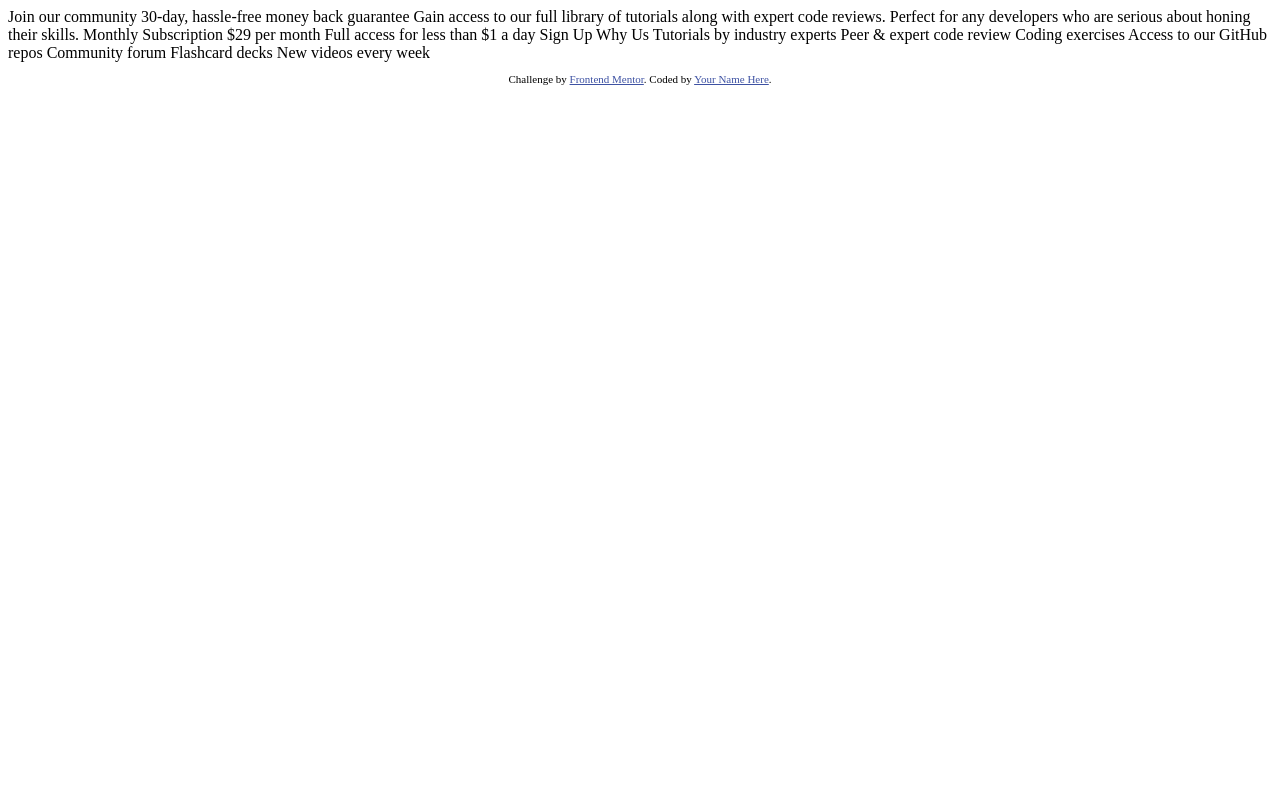
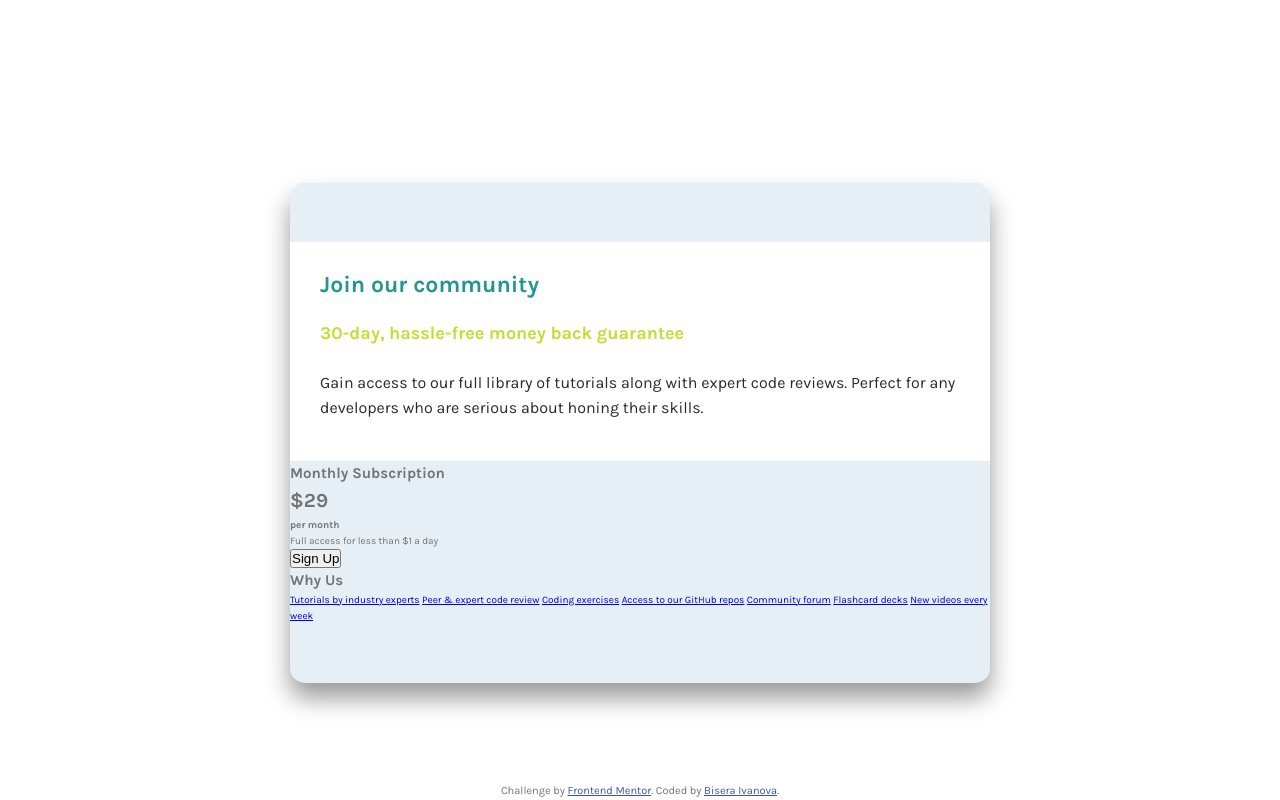
Before and after one commit to TrellixVulnTeam/single-price-grid-component_77LR, a website: page Starter files/index.html in a window 1280 px wide. Drawn offline with Linux system fonts and the light colour scheme.

Commit message:
Top component completed

```diff
--- a/Starter files/index.html
+++ b/Starter files/index.html
@@ -3,48 +3,66 @@
 <head>
     <meta charset="UTF-8">
     <meta name="viewport" content="width=device-width, initial-scale=1.0"> <!-- displays site properly based on user's device -->
-
+    <link rel="stylesheet" href="css/style.css">
     <link rel="icon" type="image/png" sizes="32x32" href="./images/favicon-32x32.png">
-
+    <link href="https://fonts.googleapis.com/css2?family=Karla:wght@400;700&display=swap" rel="stylesheet">
     <title>Frontend Mentor | Single Price Grid Component</title>
 
     <!-- Feel free to remove these styles or customise in your own stylesheet 👍 -->
     <style>
-    .attribution { font-size: 11px; text-align: center; }
-    .attribution a { color: hsl(228, 45%, 44%); }
+        .attribution {
+            font-size: 11px;
+            text-align: center;
+        }
+
+            .attribution a {
+                color: hsl(228, 45%, 44%);
+            }
     </style>
 </head>
 <body>
-  Join our community
+    <div class="content">
+        <div class="component">
+            <div class="hero">
+                <h1 class="hero__title">Join our community</h1>
 
-  30-day, hassle-free money back guarantee
+                <h2 class="hero__subtitle">30-day, hassle-free money back guarantee</h2>
 
+                <p class="hero__paragraph">
                     Gain access to our full library of tutorials along with expert code reviews.
                     Perfect for any developers who are serious about honing their skills.
+                </p>
+            </div>
 
-  Monthly Subscription
+            <div class="pricing">
+                <h2 class="pricing__heading">Monthly Subscription</h2>
 
-  &dollar;29 per month
+                <h1 class="pricing__price">&dollar;29</h1> <h4 class="pricing__perMonth">per month</h4>
 
-  Full access for less than &dollar;1 a day
+                <p class="pricing__paragraph">Full access for less than &dollar;1 a day</p>
 
-  Sign Up
+                <button class="pricing__btn"> Sign Up</button>
+            </div>
 
-  Why Us
+            <div class="links">
+                <h2 class="links__heading">Why Us</h2>
 
-  Tutorials by industry experts
-  Peer &amp; expert code review
-  Coding exercises
-  Access to our GitHub repos
-  Community forum
-  Flashcard decks
-  New videos every week
+                <a href='#' class="links__text"> Tutorials by industry experts</a>
+                <a href='#' class="links__text">Peer &amp; expert code review</a>
+                <a href='#' class="links__text">Coding exercises</a>
+                <a href='#' class="links__text">Access to our GitHub repos</a>
+                <a href='#' class="links__text"> Community forum</a>
+                <a href='#' class="links__text">Flashcard decks</a>
+                <a href='#' class="links__text"> New videos every week</a>
+            </div>
+        </div>
 
         <footer>
             <p class="attribution">
                 Challenge by <a href="https://www.frontendmentor.io?ref=challenge" target="_blank">Frontend Mentor</a>.
-      Coded by <a href="#">Your Name Here</a>.
+                Coded by <a href="#">Bisera Ivanova</a>.
             </p>
         </footer>
+    </div>
 </body>
 </html>
--- /dev/null
+++ b/Starter files/sass/_base.scss
@@ -0,0 +1,57 @@
+*,
+*::before,
+*::after {
+    margin: 0;
+    padding: 0;
+    box-sizing: inherit;
+}
+
+
+html {
+   box-sizing: border-box;
+   font-size: 62.5%; //10px/16px = 62.5% => 1rem = 10px
+}
+
+body {
+    font-family: 'Karla';
+    line-height: 1.6;
+    font-weight: 400;
+    display: flex;
+    color: #757473;
+}
+
+//Overall layout
+.content {
+    height: 100vh;
+    width: 100vw;
+    position: fixed;
+    display: grid;
+}
+
+
+
+.component {
+    background-color: hsl(204, 43%, 93%);
+    margin-top: 15rem;
+    width: 70rem;
+    height: 50rem;
+    display: inline-block;
+    align-self: center;
+    justify-self: center;
+    align-content: center;
+    //Rounded corners
+    border-radius: 1.5rem;
+
+    //Border
+    border: 0.3rem #757473;
+
+    //Box shadow
+    box-shadow: 0 1.5rem 2.4rem rgba(0,0,0,0.4);
+}
+
+footer{
+    align-content:flex-end;
+    justify-self:center;
+    align-self:flex-end;
+
+}
--- /dev/null
+++ b/Starter files/sass/_hero.scss
@@ -0,0 +1,24 @@
+.hero {
+    background-color: #FFFFFF;
+    display: grid;
+    grid-template-rows: repeat(3, 1fr);
+    grid-template-columns: auto;
+    padding: 2.5rem 3rem 4rem 3rem;
+
+
+    &__title {
+        font-size: 2.3rem;
+        color: #239593;
+    }
+
+
+    &__subtitle {
+        font-size: 1.8rem;
+        color: #C0DF34;
+    }
+
+    &__paragraph {
+        font-size: 1.6rem;
+        color: #2A2A2A;
+    }
+}
--- /dev/null
+++ b/Starter files/sass/main.scss
@@ -0,0 +1,2 @@
+@import "base";
+@import "hero";
```
Also changed, not shown: Resources/index.html (+9 -3 lines), Starter files/package.json (added, +27 -0 lines), Resources/design/desktop-preview.jpg, Starter files/css/style.css (added), 1 other file. Lines whose indentation alone changed are shown as unchanged.
